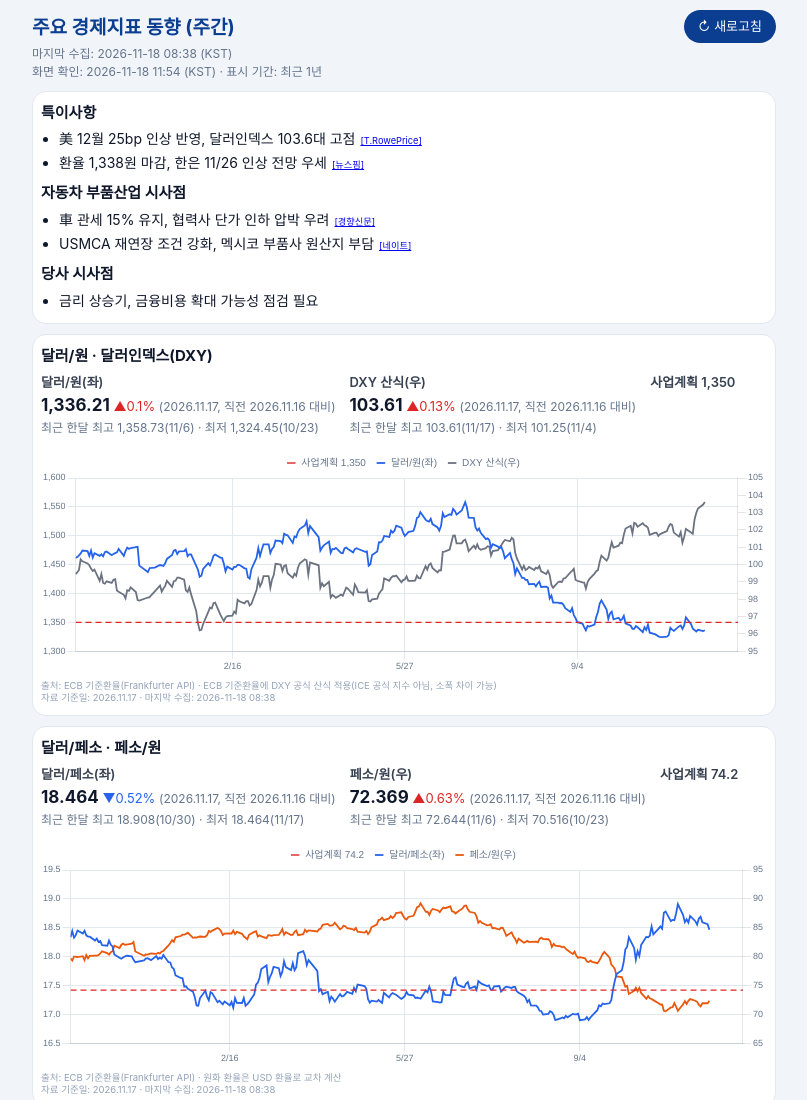
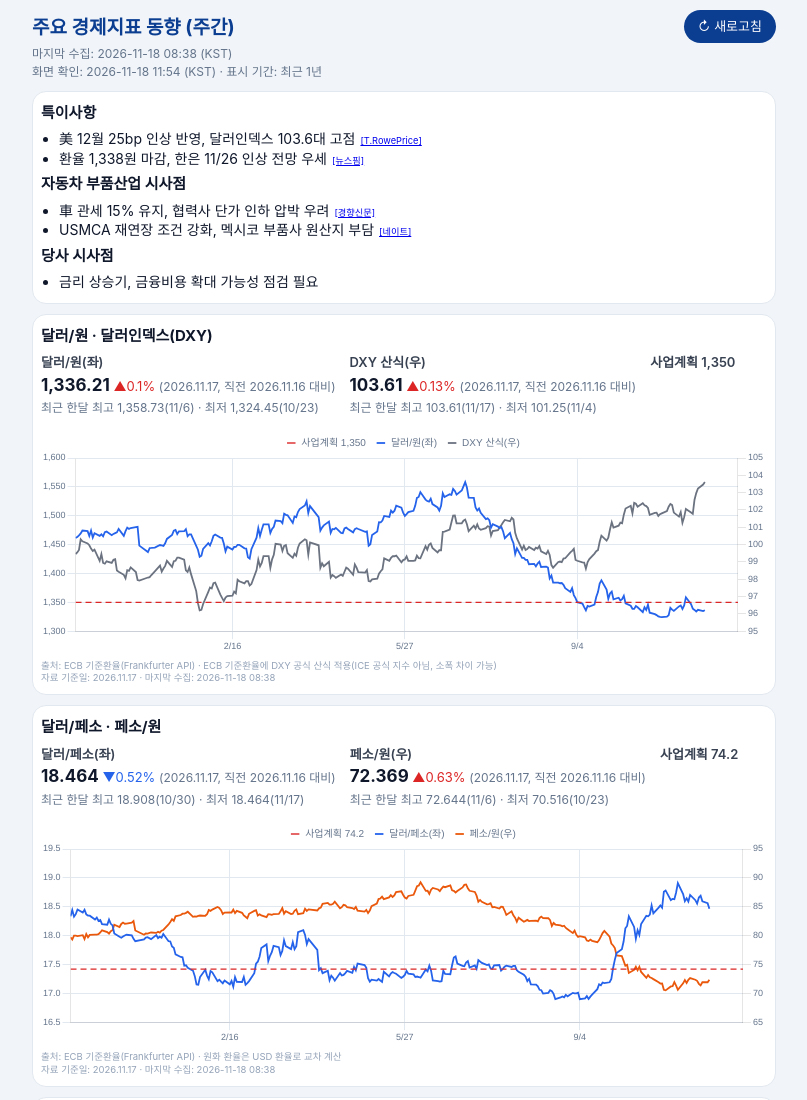
Before and after one commit to loveymk1982/macro-dashboard, a plain HTML site: page index.html in a window 1280 px wide. Shown: the top 1100 px of the page, without its empty margins (236-1043 px from the left). Drawn offline with nearby package versions, Linux system fonts and the light colour scheme.

Commit message:
Add files via upload

```diff
--- a/index.html
+++ b/index.html
@@ -9,7 +9,7 @@
 main{max-width:760px;margin:0 auto;padding:8px}
 h1{font-size:19px;margin:6px 0 2px;color:var(--ac)}.meta{font-size:12px;color:var(--mu);margin-bottom:10px}
 .card{background:var(--card);border:1px solid var(--ln);border-radius:14px;padding:10px 8px;margin-bottom:10px}
-.card h2{font-size:15px;margin:0 0 6px}.card ul{margin:0;padding-left:18px}.card li{margin:6px 0;font-size:14px;line-height:1.3}.card li a{font-size:.66em;white-space:nowrap;margin-left:1px}.card li:first-child{margin-top:3px}.card li:last-child{margin-bottom:3px}
+.card h2{font-size:15px;margin:0 0 6px}.card ul{margin:0;padding-left:18px}.card li{margin:2px 0;font-size:14px;line-height:1.25}.card li a{font-size:.66em;white-space:nowrap;margin-left:1px}.card li:first-child{margin-top:2px}.card li:last-child{margin-bottom:2px}
 .lb{color:var(--lb);font-size:13px;font-weight:600}.kpi{display:flex;flex-wrap:wrap;gap:6px 14px;font-size:13px;margin-bottom:6px}.kpi b{font-size:17px}
 .up{color:#dc2626}.dn{color:#2563eb}.mu{color:var(--mu);font-size:12px}.warn{background:var(--wn);border-radius:10px;padding:8px 12px;font-size:12.5px;margin-bottom:10px}
 .cv{position:relative;height:230px}
@@ -69,7 +69,7 @@ function build(){
  if(D.errors&&D.errors.length){const w=document.createElement("div");w.className="warn";w.textContent="⚠ 일부 데이터 수집에 문제가 있어 이전 값이 표시될 수 있습니다: "+D.errors.slice(0,3).join(" / ");app.appendChild(w)}
  const top=document.createElement("div");top.className="card";
  const notes=(D.notes||[]).filter(Boolean),imp=(D.implications||[]).filter(Boolean),ins=imp.length?imp:insights();const co=(D.company||[]).filter(Boolean);
- top.innerHTML="<h2>특이사항</h2>"+(notes.length?"<ul>"+notes.map(x=>`<li>${x}</li>`).join("")+"</ul>":'<div class="mu">이번 주 특이사항 미입력</div>')+"<h2 style='margin-top:10px'>자동차 부품산업 시사점"+(imp.length?"":" (자동 요약)")+"</h2><ul>"+ins.map(x=>`<li>${x}</li>`).join("")+"</ul>"+(co.length?"<h2 style='margin-top:10px'>당사 시사점</h2><ul>"+co.map(x=>`<li>${String(x).replace(/<[^>]*>/g,"")}</li>`).join("")+"</ul>":"");
+ top.innerHTML="<h2>특이사항</h2>"+(notes.length?"<ul>"+notes.map(x=>`<li>${x}</li>`).join("")+"</ul>":'<div class="mu">이번 주 특이사항 미입력</div>')+"<h2 style='margin-top:6px'>자동차 부품산업 시사점"+(imp.length?"":" (자동 요약)")+"</h2><ul>"+ins.map(x=>`<li>${x}</li>`).join("")+"</ul>"+(co.length?"<h2 style='margin-top:6px'>당사 시사점</h2><ul>"+co.map(x=>`<li>${String(x).replace(/<[^>]*>/g,"")}</li>`).join("")+"</ul>":"");
  app.appendChild(top);
  CH.forEach(c=>{
   const ok=c.s.filter(s=>(P[s.k]||[]).length);
```
